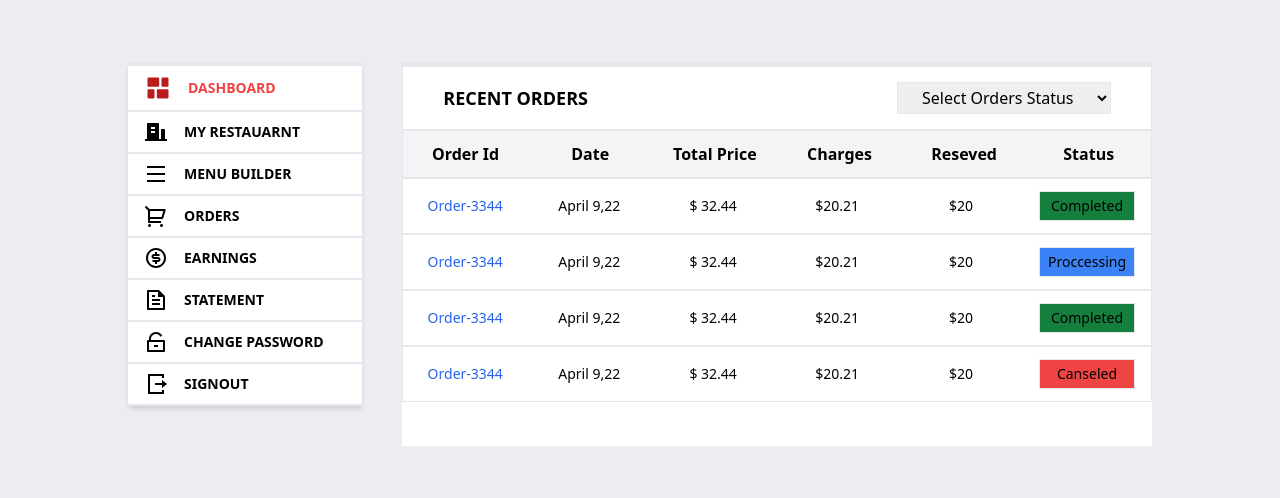
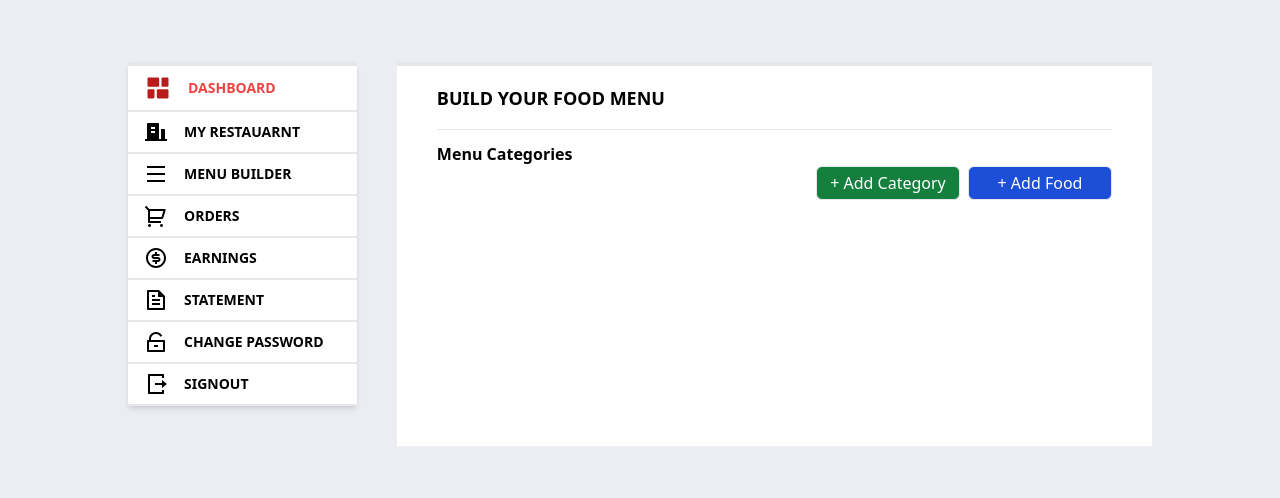
Before and after one commit to AnwarMohammadi2001/Projects, a website: page src/menu-builder.html in a window 1280 px wide. Shown: the part 302-800 px from the top of the page. Drawn offline with Linux system fonts and the light colour scheme.

Commit message:
Create the menu categories

```diff
--- a/src/menu-builder.html
+++ b/src/menu-builder.html
@@ -5,7 +5,7 @@
     <meta name="viewport" content="width=device-width, initial-scale=1.0" />
     <link rel="stylesheet" href="/assets/css/main.css" />
     <link rel="stylesheet" href="/assets/css/style.css" />
-    <title>Restaurant dashboard</title>
+    <title>Menu Builder</title>
   </head>
   <body style="background-color: #ebedf3">
     <!-- hero section -->
@@ -69,7 +69,10 @@
           <ul class="w-full">
             <!-- dashboard -->
             <li class="text-sm font-bold border-b-2">
-              <a href="#" class="flex items-center py-2 px-4 hover:text-black">
+              <a
+                href="Restaurant_dashboard.html"
+                class="flex items-center py-2 px-4 hover:text-black"
+              >
                 <svg
                   class="text-red-700 w-7 h-7 mr-4"
                   xmlns="http://www.w3.org/2000/svg"
@@ -101,7 +104,7 @@
             </li>
             <!-- ------ -->
             <li class="text-sm font-bold border-b-2 hover:text-red-700">
-              <a href="#" class="flex items-center py-2 px-4">
+              <a href="menu-builder.html" class="flex items-center py-2 px-4">
                 <svg
                   class="w-6 h-6 mr-4"
                   xmlns="http://www.w3.org/2000/svg"
@@ -204,147 +207,21 @@
       </div>
       <!-- Recent order section -->
       <main
-        class="w-[80%] mt-16 mr-32 border-t-4 h-96"
+        class="w-[80%] mt-16 mr-32 border-t-4 h-96 px-10"
         style="background-color: #fff"
       >
-        <div
-          class="flex gap-10 items-center justify-between border w-full h-16"
-        >
-          <div class="recent_order items-center ml-10">
-            <h1 class="font-bold text-lg">RECENT ORDERS</h1>
-          </div>
-          <div class="recent_order mr-10 bg-red-950">
-            <select class="h-8 ml-auto border px-5" name="options" id="options">
-              <option value="option1">Select Orders Status</option>
-              <option value="option1">Processing</option>
-              <option value="option2">Cancelled</option>
-              <option value="option3">Completed</option>
-            </select>
+        <!-- menu builder header -->
+        <div class="flex items-center justify-between border-b w-full h-16">
+          <div class="recent_order items-center">
+            <h1 class="font-bold text-lg">BUILD YOUR FOOD MENU</h1>
           </div>
         </div>
-        <div class="order_items h-auto">
-          <ul class="w-full">
-            <li class="flex items-center h-12 border bg-gray-100 font-bold">
-              <div class="flex-1 flex items-center justify-center p-4">
-                Order Id
-              </div>
-              <div class="flex-1 flex items-center justify-center p-4">
-                Date
-              </div>
-              <div class="flex-1 flex items-center justify-center p-4">
-                Total Price
-              </div>
-              <div class="flex-1 flex items-center justify-center p-4">
-                Charges
-              </div>
-              <div class="flex-1 flex items-center justify-center p-4">
-                Reseved
-              </div>
-              <div class="flex-1 flex items-center justify-center p-4">
-                Status
-              </div>
-            </li>
-            <li class="flex items-center h-14 border text-sm">
-              <div
-                class="flex-1 flex items-center justify-center p-4 text-blue-600"
-              >
-                <a href="#">Order-3344</a>
-              </div>
-              <div class="flex-1 flex items-center justify-center p-4">
-                April 9,22
-              </div>
-              <div class="flex-1 flex items-center justify-center p-4">
-                $ 32.44
-              </div>
-              <div class="flex-1 flex items-center justify-center p-4">
-                $20.21
-              </div>
-              <div class="flex-1 flex items-center justify-center p-4">$20</div>
-              <div class="flex-1 flex items-center justify-center p-4">
-                <button
-                  type="button"
-                  class="border w-24 bg-green-700 p-1 text-sm px-2"
-                >
-                  Completed
-                </button>
-              </div>
-            </li>
-            <li class="flex items-center h-14 border text-sm">
-              <div
-                class="flex-1 flex items-center justify-center p-4 text-blue-600"
-              >
-                <a href="#">Order-3344</a>
-              </div>
-              <div class="flex-1 flex items-center justify-center p-4">
-                April 9,22
-              </div>
-              <div class="flex-1 flex items-center justify-center p-4">
-                $ 32.44
-              </div>
-              <div class="flex-1 flex items-center justify-center p-4">
-                $20.21
-              </div>
-              <div class="flex-1 flex items-center justify-center p-4">$20</div>
-              <div class="flex-1 flex items-center justify-center p-4">
-                <button
-                  type="button"
-                  class="border w-24 bg-blue-500 p-1 text-sm px-2"
-                >
-                  Proccessing
-                </button>
-              </div>
-            </li>
-            <li class="flex items-center h-14 border text-sm">
-              <div
-                class="flex-1 flex items-center justify-center p-4 text-blue-600"
-              >
-                <a href="#">Order-3344</a>
-              </div>
-              <div class="flex-1 flex items-center justify-center p-4">
-                April 9,22
-              </div>
-              <div class="flex-1 flex items-center justify-center p-4">
-                $ 32.44
-              </div>
-              <div class="flex-1 flex items-center justify-center p-4">
-                $20.21
-              </div>
-              <div class="flex-1 flex items-center justify-center p-4">$20</div>
-              <div class="flex-1 flex items-center justify-center p-4">
-                <button
-                  type="button"
-                  class="border w-24 bg-green-700 p-1 text-sm px-2"
-                >
-                  Completed
-                </button>
-              </div>
-            </li>
-            <li class="flex items-center h-14 border text-sm">
-              <div
-                class="flex-1 flex items-center justify-center p-4 text-blue-600"
-              >
-                <a href="#">Order-3344</a>
-              </div>
-              <div class="flex-1 flex items-center justify-center p-4">
-                April 9,22
-              </div>
-              <div class="flex-1 flex items-center justify-center p-4">
-                $ 32.44
-              </div>
-              <div class="flex-1 flex items-center justify-center p-4">
-                $20.21
-              </div>
-              <div class="flex-1 flex items-center justify-center p-4">$20</div>
-              <div class="flex-1 flex items-center justify-center p-4">
-                <button
-                  type="button"
-                  class="border bg-red-500 w-24 p-1 text-sm px-2"
-                >
-                  Canseled
-                </button>
-              </div>
-            </li>
-          </ul>
+        <div class="mt-3 font-bold">
+          <h1>Menu Categories</h1>
+        </div>
+        <div class="flex justify-end gap-x-2 items-center">
+          <div class="px-3 py-1 border w-36 text-center rounded-md bg-green-700 text-white"><button type="button">+ Add Category</button></div>
+          <div class="px-3 py-1 border w-36 text-center rounded-md bg-blue-700 text-white"><button type="button">+ Add Food</button></div>
         </div>
       </main>
     </div>
```
Also changed, not shown: assets/css/main.css.
